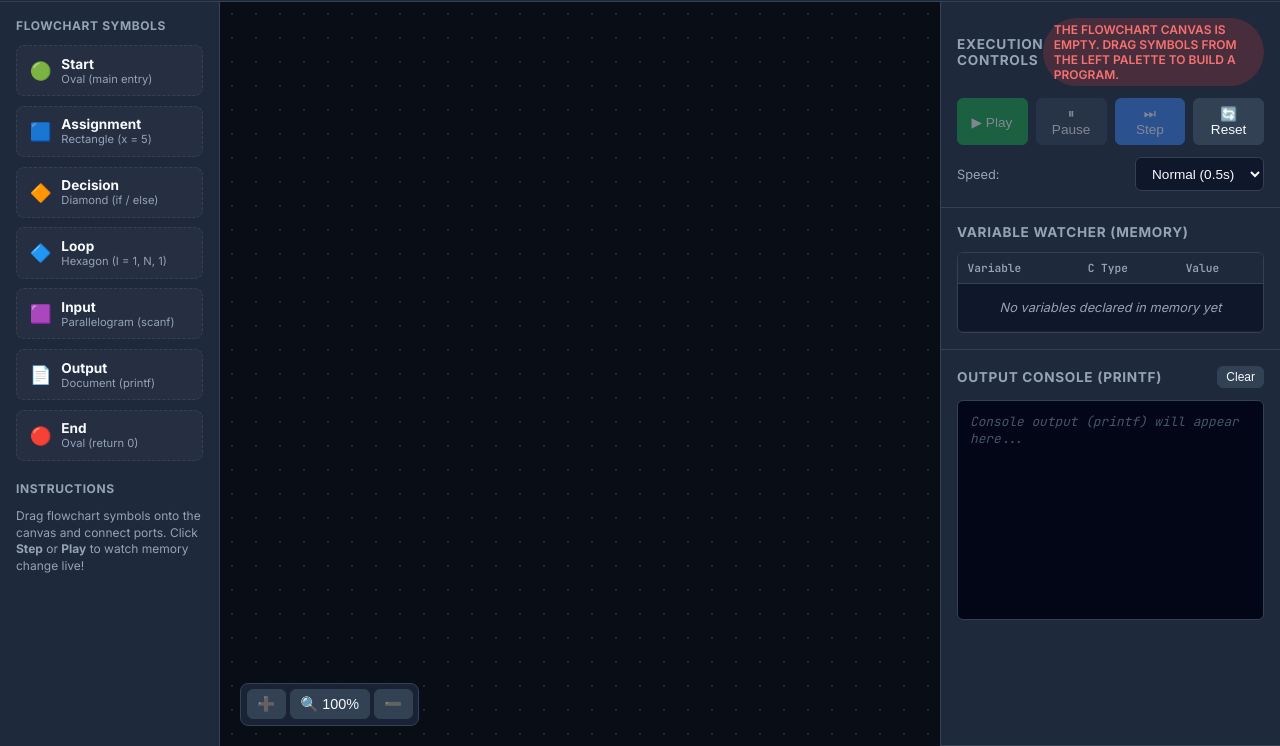
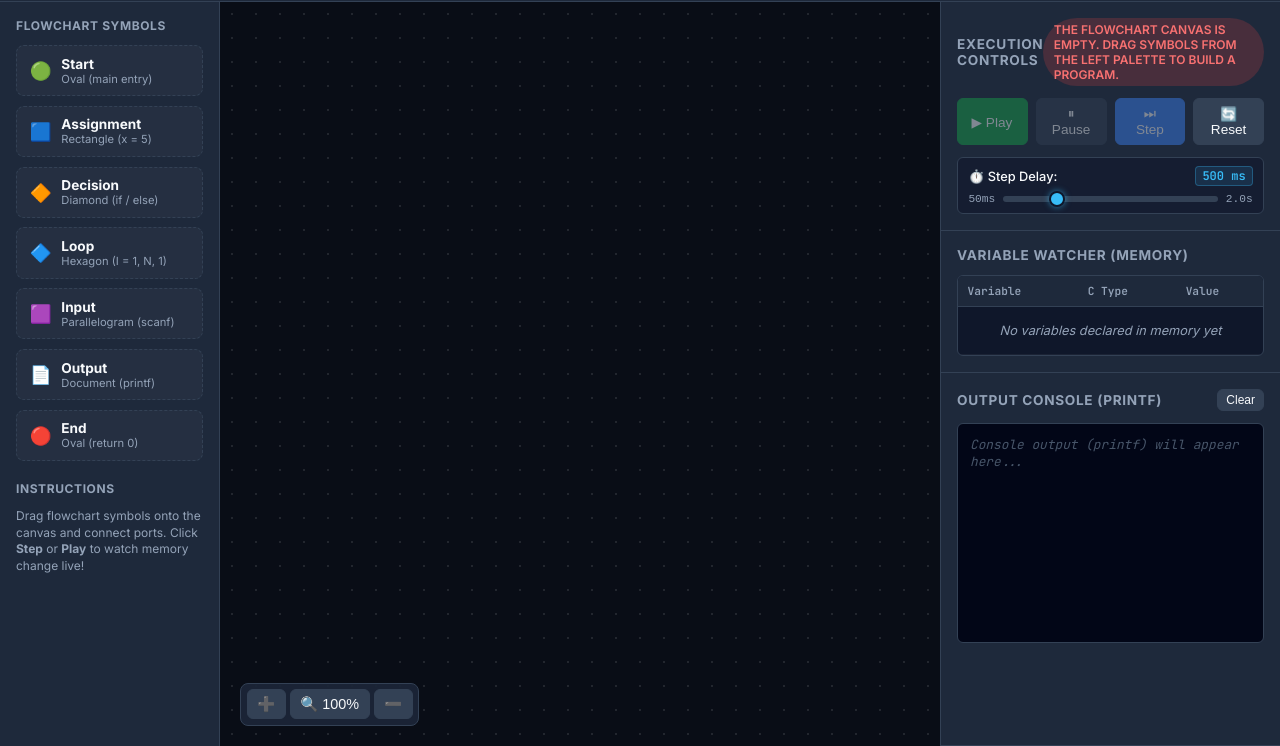
Before and after one commit to sevketcakir/AkisDiyagrami, a website built with Vite: page index.html in a window 1280 px wide. Shown: the part 54-800 px from the top of the page. Built offline with nearby package versions, Linux system fonts and the light colour scheme; what drawflow would draw is missing.

Commit message:
feat(v0.1.13): replace speed combobox with interactive delay slider and live dynamic execution speed adjustment

```diff
--- a/index.html
+++ b/index.html
@@ -153,13 +153,15 @@
         </div>
 
         <div class="control-speed-wrapper">
-          <span>Speed:</span>
-          <select id="speed-select" class="select-input">
-            <option value="1000">Slow (1.0s)</option>
-            <option value="500" selected>Normal (0.5s)</option>
-            <option value="200">Fast (0.2s)</option>
-            <option value="50">Turbo (0.05s)</option>
-          </select>
+          <div class="speed-header">
+            <span class="speed-title">⏱️ Step Delay:</span>
+            <span id="speed-value-badge" class="speed-badge">500 ms</span>
+          </div>
+          <div class="slider-container">
+            <span class="slider-min">50ms</span>
+            <input type="range" id="speed-slider" class="speed-slider" min="50" max="2000" step="50" value="500" title="Adjust step delay" />
+            <span class="slider-max">2.0s</span>
+          </div>
         </div>
 
         <!-- Input Prompt dialog if InputNode is reached interactively -->
--- a/package.json
+++ b/package.json
@@ -1,6 +1,6 @@
 {
   "name": "flowchart-c-interpreter",
-  "version": "0.1.12",
+  "version": "0.1.13",
   "type": "module",
   "description": "Educational Flowchart Execution Engine for C Programming",
   "scripts": {
--- a/src/main.js
+++ b/src/main.js
@@ -38,6 +38,8 @@ class App {
       stepBtn: document.getElementById('btn-step'),
       resetBtn: document.getElementById('btn-reset'),
       speedSelect: document.getElementById('speed-select'),
+      speedSlider: document.getElementById('speed-slider'),
+      speedValueBadge: document.getElementById('speed-value-badge'),
       statusBadge: document.getElementById('status-badge'),
       variablesTableBody: document.getElementById('variables-tbody'),
       consoleOutput: document.getElementById('console-output'),
@@ -161,6 +163,19 @@ class App {
       this.executeStep(false);
     };
     this.sidePanel.onReset = () => this.resetExecution();
+    this.sidePanel.onSpeedChange = (newSpeed) => {
+      // If currently playing, dynamically adjust the running interval immediately
+      if (this.playInterval) {
+        clearInterval(this.playInterval);
+        this.playInterval = setInterval(() => {
+          if (!this.interpreter || this.interpreter.context.isFinished) {
+            this.pausePlay();
+            return;
+          }
+          this.executeStep(true);
+        }, newSpeed);
+      }
+    };
   }
 
   loadSample(sampleKey) {
--- a/src/style.css
+++ b/src/style.css
@@ -280,10 +280,100 @@ body {
 
 .control-speed-wrapper {
   display: flex;
+  flex-direction: column;
+  gap: 0.4rem;
+  margin-top: 0.5rem;
+  padding: 0.5rem 0.65rem;
+  background: rgba(15, 23, 42, 0.6);
+  border: 1px solid var(--border-color);
+  border-radius: 6px;
+}
+
+.speed-header {
+  display: flex;
+  justify-content: space-between;
   align-items: center;
-  justify-content: space-between;
   font-size: 0.8rem;
   color: var(--text-muted);
+}
+
+.speed-title {
+  font-weight: 500;
+  color: var(--text-main);
+}
+
+.speed-badge {
+  font-family: 'JetBrains Mono', 'Fira Code', monospace;
+  font-size: 0.75rem;
+  font-weight: 700;
+  color: #38bdf8;
+  background: rgba(56, 189, 248, 0.12);
+  border: 1px solid rgba(56, 189, 248, 0.3);
+  padding: 1px 6px;
+  border-radius: 4px;
+}
+
+.slider-container {
+  display: flex;
+  align-items: center;
+  gap: 0.5rem;
+}
+
+.slider-min,
+.slider-max {
+  font-size: 0.7rem;
+  color: var(--text-muted);
+  font-family: monospace;
+}
+
+.speed-slider {
+  flex: 1;
+  -webkit-appearance: none;
+  appearance: none;
+  height: 6px;
+  border-radius: 3px;
+  background: #334155;
+  outline: none;
+  cursor: pointer;
+  transition: background 0.15s ease;
+}
+
+.speed-slider:hover {
+  background: #475569;
+}
+
+.speed-slider::-webkit-slider-thumb {
+  -webkit-appearance: none;
+  appearance: none;
+  width: 16px;
+  height: 16px;
+  border-radius: 50%;
+  background: #38bdf8;
+  border: 2px solid #0f172a;
+  box-shadow: 0 0 6px rgba(56, 189, 248, 0.6);
+  cursor: grab;
+  transition: transform 0.1s ease, box-shadow 0.1s ease;
+}
+
+.speed-slider::-webkit-slider-thumb:hover {
+  transform: scale(1.25);
+  box-shadow: 0 0 10px rgba(56, 189, 248, 0.9);
+}
+
+.speed-slider::-moz-range-thumb {
+  width: 16px;
+  height: 16px;
+  border-radius: 50%;
+  background: #38bdf8;
+  border: 2px solid #0f172a;
+  box-shadow: 0 0 6px rgba(56, 189, 248, 0.6);
+  cursor: grab;
+  transition: transform 0.1s ease, box-shadow 0.1s ease;
+}
+
+.speed-slider::-moz-range-thumb:hover {
+  transform: scale(1.25);
+  box-shadow: 0 0 10px rgba(56, 189, 248, 0.9);
 }
 
 /* Status Badge */
--- a/src/ui/SidePanel.js
+++ b/src/ui/SidePanel.js
@@ -21,7 +21,7 @@ export class SidePanel {
    */
   constructor(elements) {
     this.elements = elements;
-    this.speed = parseInt(elements.speedSelect?.value || '500', 10);
+    this.speed = parseInt(elements.speedSlider?.value || elements.speedSelect?.value || '500', 10);
     this.status = 'READY'; // READY | RUNNING | PAUSED | STEPPING | FINISHED | ERROR | WAITING_INPUT
     this.prevVariables = {};
 
@@ -29,6 +29,7 @@ export class SidePanel {
     this.onPause = null;
     this.onStep = null;
     this.onReset = null;
+    this.onSpeedChange = null;
     this.onInputSubmit = null;
 
     this.bindEvents();
@@ -52,8 +53,27 @@ export class SidePanel {
       if (this.onReset) this.onReset();
     });
 
+    // Speed Slider
+    const handleSpeedChange = (val) => {
+      this.speed = parseInt(val, 10);
+      if (this.elements.speedValueBadge) {
+        if (this.speed >= 1000) {
+          this.elements.speedValueBadge.textContent = `${(this.speed / 1000).toFixed(1)} s`;
+        } else {
+          this.elements.speedValueBadge.textContent = `${this.speed} ms`;
+        }
+      }
+      if (this.onSpeedChange) {
+        this.onSpeedChange(this.speed);
+      }
+    };
+
+    this.elements.speedSlider?.addEventListener('input', (e) => {
+      handleSpeedChange(e.target.value);
+    });
+
     this.elements.speedSelect?.addEventListener('change', (e) => {
-      this.speed = parseInt(e.target.value, 10);
+      handleSpeedChange(e.target.value);
     });
 
     this.elements.clearConsoleBtn?.addEventListener('click', () => {
```
